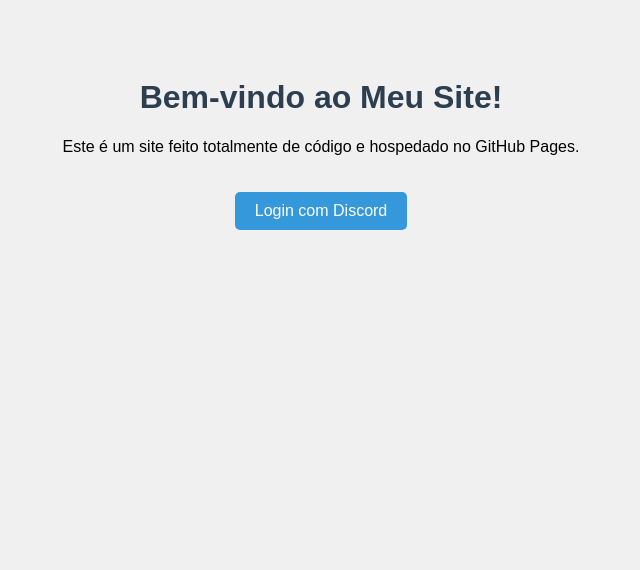
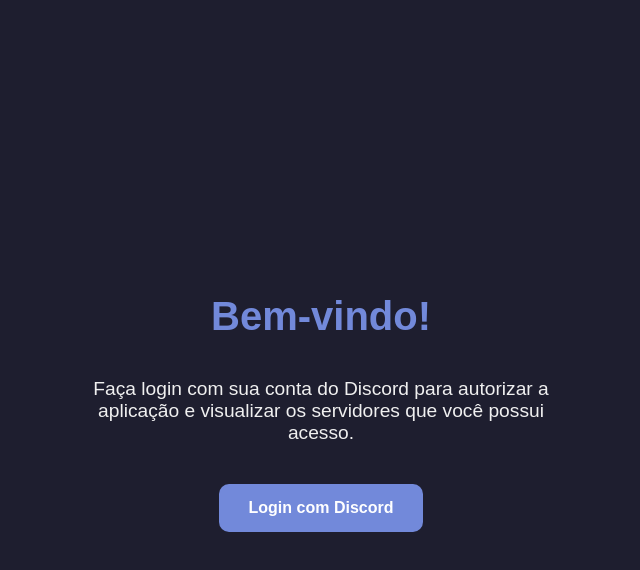
Before and after one commit to Rafaelgayace/imperialist, a plain HTML site: page index.html in a window 1280 px wide. Shown: the whole page, without its empty margins (319-959 px from the left). Drawn offline with Linux system fonts and the light colour scheme.

Commit message:
Update index.html

```diff
--- a/index.html
+++ b/index.html
@@ -3,21 +3,54 @@
 <head>
   <meta charset="UTF-8">
   <meta name="viewport" content="width=device-width, initial-scale=1.0">
-  <title>Meu Site</title>
+  <title>Login Discord</title>
   <style>
-    body { font-family: Arial, sans-serif; text-align: center; padding: 50px; background: #f0f0f0; }
-    h1 { color: #2c3e50; }
+    body {
+      font-family: 'Arial', sans-serif;
+      background-color: #1e1e2f;
+      color: #f0f0f0;
+      display: flex;
+      flex-direction: column;
+      align-items: center;
+      justify-content: center;
+      height: 100vh;
+      margin: 0;
+    }
+
+    h1 {
+      color: #7289da;
+      font-size: 2.5em;
+      margin-bottom: 20px;
+    }
+
+    p {
+      font-size: 1.2em;
+      margin-bottom: 40px;
+      text-align: center;
+      max-width: 500px;
+    }
+
     a.button {
-      display: inline-block; padding: 10px 20px; background: #3498db; color: white; text-decoration: none; border-radius: 5px;
-      margin-top: 20px;
+      text-decoration: none;
+      background-color: #7289da;
+      color: white;
+      padding: 15px 30px;
+      border-radius: 10px;
+      font-weight: bold;
+      transition: 0.3s;
     }
-    a.button:hover { background: #2980b9; }
+
+    a.button:hover {
+      background-color: #5b6eae;
+    }
   </style>
 </head>
 <body>
-  <h1>Bem-vindo ao Meu Site!</h1>
-  <p>Este é um site feito totalmente de código e hospedado no GitHub Pages.</p>
-  <a class="button" href="https://discord.com/oauth2/authorize?client_id=1413933552533241990&redirect_uri=https%3A%2F%2FSrafaelgayace.github.io%2Fcallback&response_type=code&scope=identify%20guilds">
+  <h1>Bem-vindo!</h1>
+  <p>Faça login com sua conta do Discord para autorizar a aplicação e visualizar os servidores que você possui acesso.</p>
+
+  <!-- Botão de login Discord -->
+  <a class="button" href="https://discord.com/api/oauth2/authorize?client_id=1413933552533241990&redirect_uri=https%3A%2F%2Frafelgayace.github.io%2Fcallback&response_type=code&scope=identify%20guilds">
     Login com Discord
   </a>
 </body>
```
